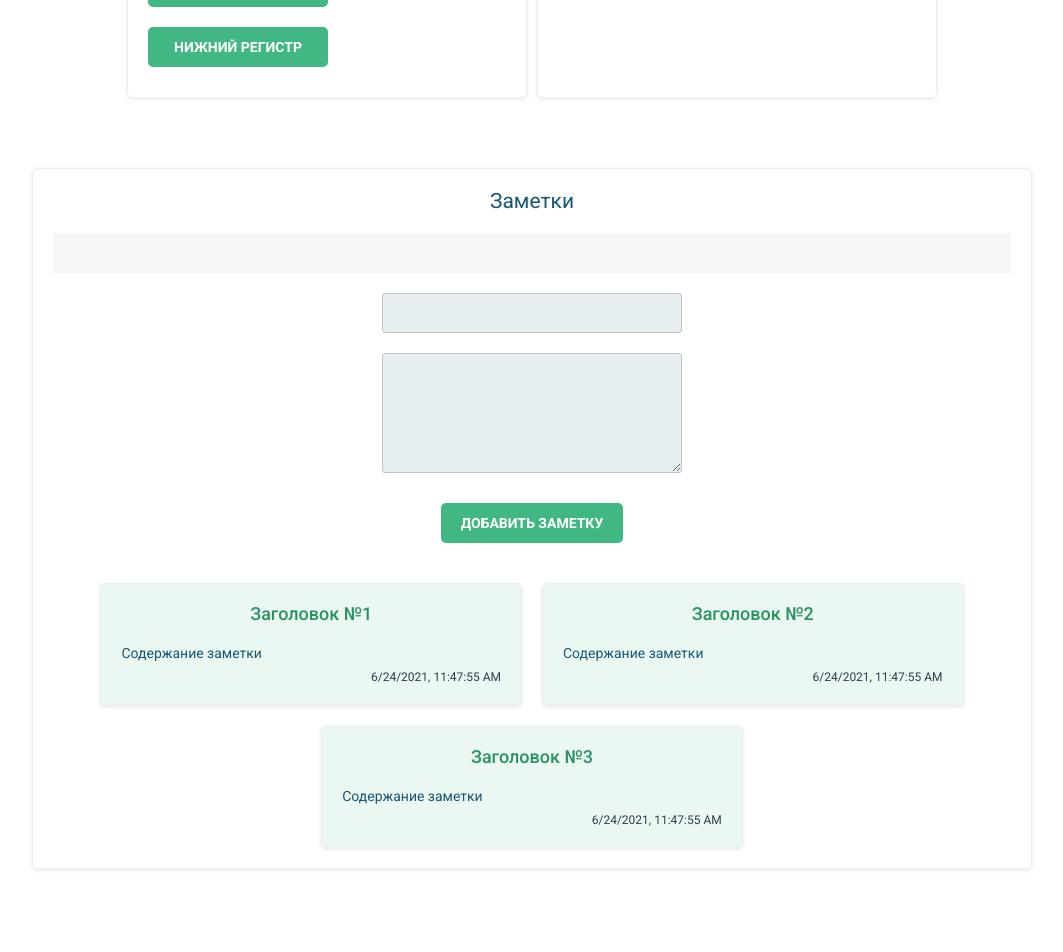
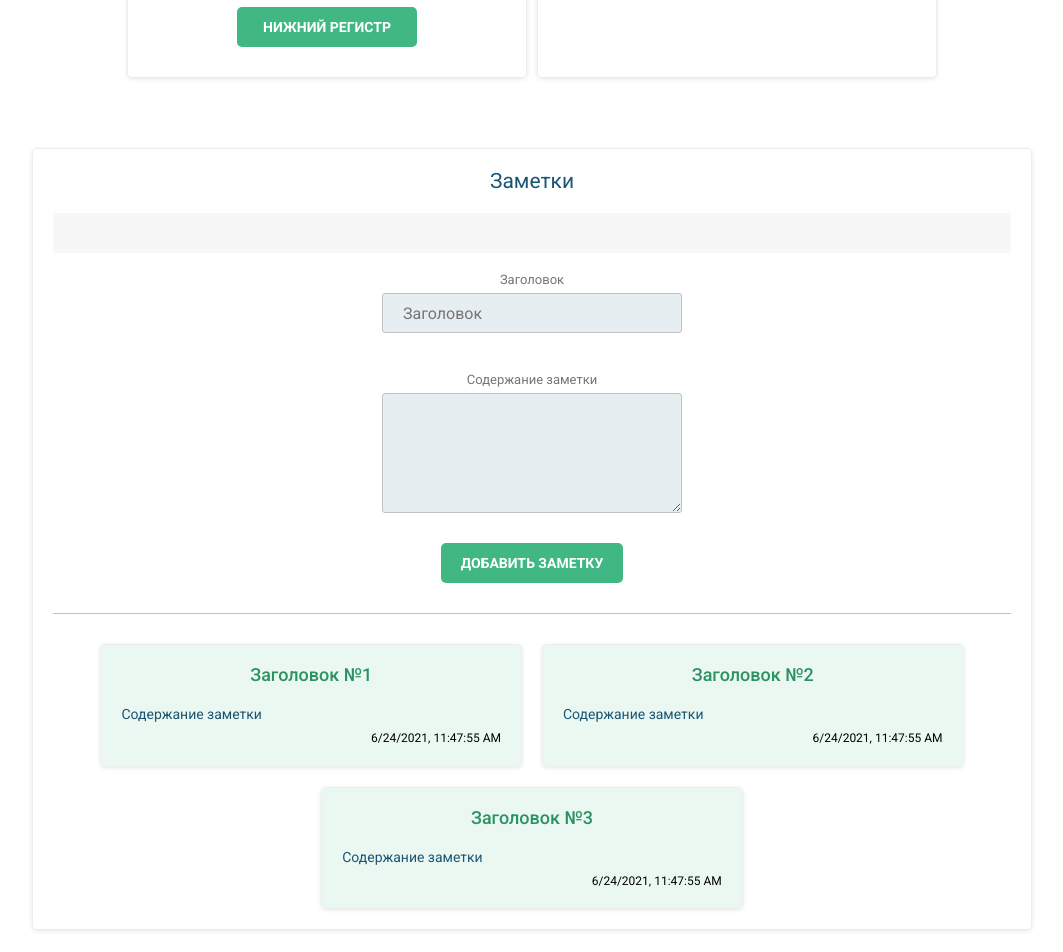
Before and after one commit to MikeIv/app-vue_, a Vue app: page / in a window 1280 px wide. Shown: the part 508-1460 px from the top of the page, without its empty margins (108-1171 px from the left). Before the commit the page ends 1407 px from the top, so only its background shows below. Built offline with nearby package versions, Linux system fonts and the light colour scheme.

Commit message:
add components

```diff
--- a/src/App.vue
+++ b/src/App.vue
@@ -2,22 +2,17 @@
   <div id="app">
     <header id="nav" class="header_app">
       <router-link to="/">Главная</router-link>
+    </header>
 
-    </header>
     <router-view/>
+
   </div>
 </template>
 
 
 
 <style lang="scss">
-#app {
-  font-family: Avenir, Helvetica, Arial, sans-serif;
-  -webkit-font-smoothing: antialiased;
-  -moz-osx-font-smoothing: grayscale;
-  text-align: center;
-  color: #2c3e50;
-}
+
 
 #nav {
 
--- /dev/null
+++ b/src/components/Message.vue
@@ -0,0 +1,41 @@
+<template>
+  <div class="message__wrapper">
+    <h3 class="app__h3"><span class="app__h3--gray">Предупреждение:</span> * {{ message }} *</h3>
+  </div>
+
+</template>
+
+<script>
+export default {
+  name: "Message",
+
+  props: {
+    message: {
+      type: String,
+      requered: true
+    }
+
+  }
+}
+
+</script>
+
+
+
+
+<style lang="scss" scoped>
+
+.message__wrapper {
+  display: flex;
+  align-items: center;
+  flex-wrap: wrap;
+
+  width: 100%;
+  height: 100%;
+
+  margin: 0;
+  padding: 0;
+}
+
+
+</style>
--- /dev/null
+++ b/src/components/NewNote.vue
@@ -0,0 +1,50 @@
+<template>
+  <div class="add-note__wrapper">
+    <label class="app__item-label">Заголовок</label>
+    <input v-model="note.title" type="text" class="app__item-input" placeholder="Заголовок">
+    <label class="app__item-label">Содержание заметки</label>
+    <textarea v-model="note.descr" class="app__item-textarea"></textarea>
+    <button @click="addNote" class="app__add-item-btn">Добавить заметку</button>
+  </div>
+
+</template>
+
+<script>
+export default {
+  name: "NewNote",
+
+  props: {
+    note: {
+      type: Object,
+      requered: true
+    }
+  },
+  methods: {
+    addNote () {
+      this.$emit('addItem', this.note)
+    }
+  }
+}
+</script>
+
+
+
+<style lang="scss" scoped>
+
+.add-note__wrapper {
+  display: flex;
+  flex-direction: column;
+  justify-content: flex-start;
+  align-items: center;
+
+  width: 100%;
+
+  margin: 0;
+  padding: 0;
+  padding-bottom: 2rem;
+  box-sizing: border-box;
+
+  border-bottom: 1px solid $gray;
+}
+
+</style>
--- a/src/scss/global/_mixins.scss
+++ b/src/scss/global/_mixins.scss
@@ -31,12 +31,15 @@
 	display: flex;
 	justify-content: center;
 	align-items: center;
+	flex-shrink: 1;
 
-	width: #{$width};
+	min-width: #{$width};
 	height: #{$height};
 
 	margin-top: 1rem;
 	margin-bottom: 1rem;
+	margin-left: auto;
+	margin-right: auto;
 	padding-left: 2rem;
 	padding-right: 2rem;
 	box-sizing: border-box;
@@ -99,10 +102,18 @@
 
 }
 
+// Label
+@mixin label ($height:"2rem", $padding:"1rem") {
+	height: #{$height};
+	margin-top: 2rem;
+	padding: 0 #{$padding};
+	font-size: $xs-Fs;
+	color: $darkgray;
+}
+
 // Input
 @mixin input ($height:"4rem", $padding:"2rem") {
 	height: #{$height};
-	margin-top: 2rem;
 	margin-bottom: 2rem;
 	padding: 0 #{$padding};
 	font-size: $mainFs;
--- a/src/scss/project/_app.scss
+++ b/src/scss/project/_app.scss
@@ -116,6 +116,14 @@
 
 .app__h3 {
   @include h3;
+
+  &--gray {
+    color: $darkgray;
+  }
+}
+
+.app__item-label {
+  @include label;
 }
 
 .app__item-input {
@@ -131,7 +139,6 @@
 .app__add-item-btn {
   @include btn;
   @include btn_anim;
-  width: auto;
 }
 
 
--- a/src/views/Home.vue
+++ b/src/views/Home.vue
@@ -43,12 +43,12 @@
 
         <!--    add note    -->
         <div class="app__item-add">
+
           <div class="app__txt-row">
-            <h3 class="app__h3">{{ message }}</h3>
+            <message v-if="message" :message="message" />
           </div>
-          <input v-model="note.title" type="text" class="app__item-input">
-          <textarea v-model="note.descr" class="app__item-textarea"></textarea>
-          <button @click="addNote" class="app__add-item-btn">Добавить заметку</button>
+
+          <newNote :note="note" @addItem="addNote"/>
         </div>
 
         <!--    list of notes    -->
@@ -75,11 +75,15 @@
 <script>
 // @ is an alias to /src
 
+import message from '@/components/Message.vue'
+import newNote from '@/components/NewNote.vue'
+
 
 export default {
   name: 'Home',
   components: {
-
+    message,
+    newNote
   },
   data: () => ({
     title: 'Проект на Vue',
```
